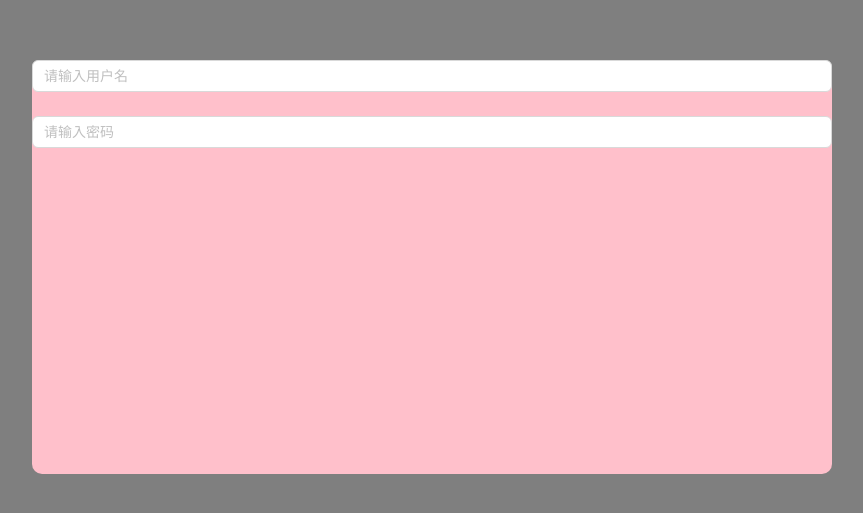
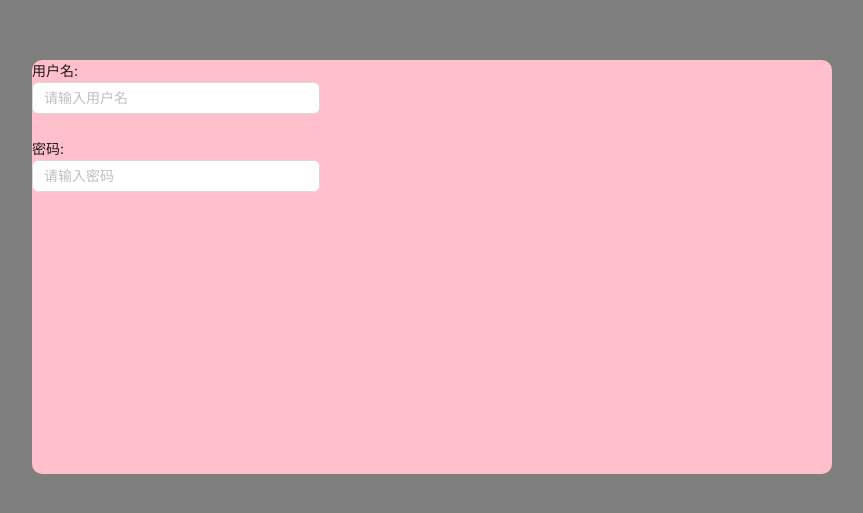
Before and after one commit to wdk52154/react-project, a React app: page / in a window 1280 px wide. Shown: the part 133-646 px from the top of the page, without its empty margins (208-1071 px from the left). Built offline with nearby package versions, Linux system fonts and the light colour scheme.

Commit message:
feat: 登录页

```diff
--- a/src/pages/Login/Login.tsx
+++ b/src/pages/Login/Login.tsx
@@ -6,13 +6,14 @@ import './login.less';
 const Login: React.FC = () => {
   return (
     <div className="login">
-      <div className="login-content">
-        <Form>
+      <div className="login_content">
+        <Form className="login_content-form">
           <Form.Item>
-            <Input placeholder="请输入用户名"></Input>
+            用户名:
+            <Input placeholder="请输入用户名" />
           </Form.Item>
           <Form.Item>
-            <Input placeholder="请输入密码"></Input>
+            密码: <Input placeholder="请输入密码" />
           </Form.Item>
         </Form>
       </div>
--- a/src/pages/Login/login.less
+++ b/src/pages/Login/login.less
@@ -3,7 +3,8 @@
     height: 100vh;
     background-color: #7f7f7f;
     position: relative;
-    .login-content{
+
+    .login_content{
         width: 800px;
         height: 414px;
         background-color: pink;
@@ -12,5 +13,6 @@
         top: 50%;
         left: 50%;
         transform: translate(-50%,-50%);
+        display: flex;
     }
 }
```
